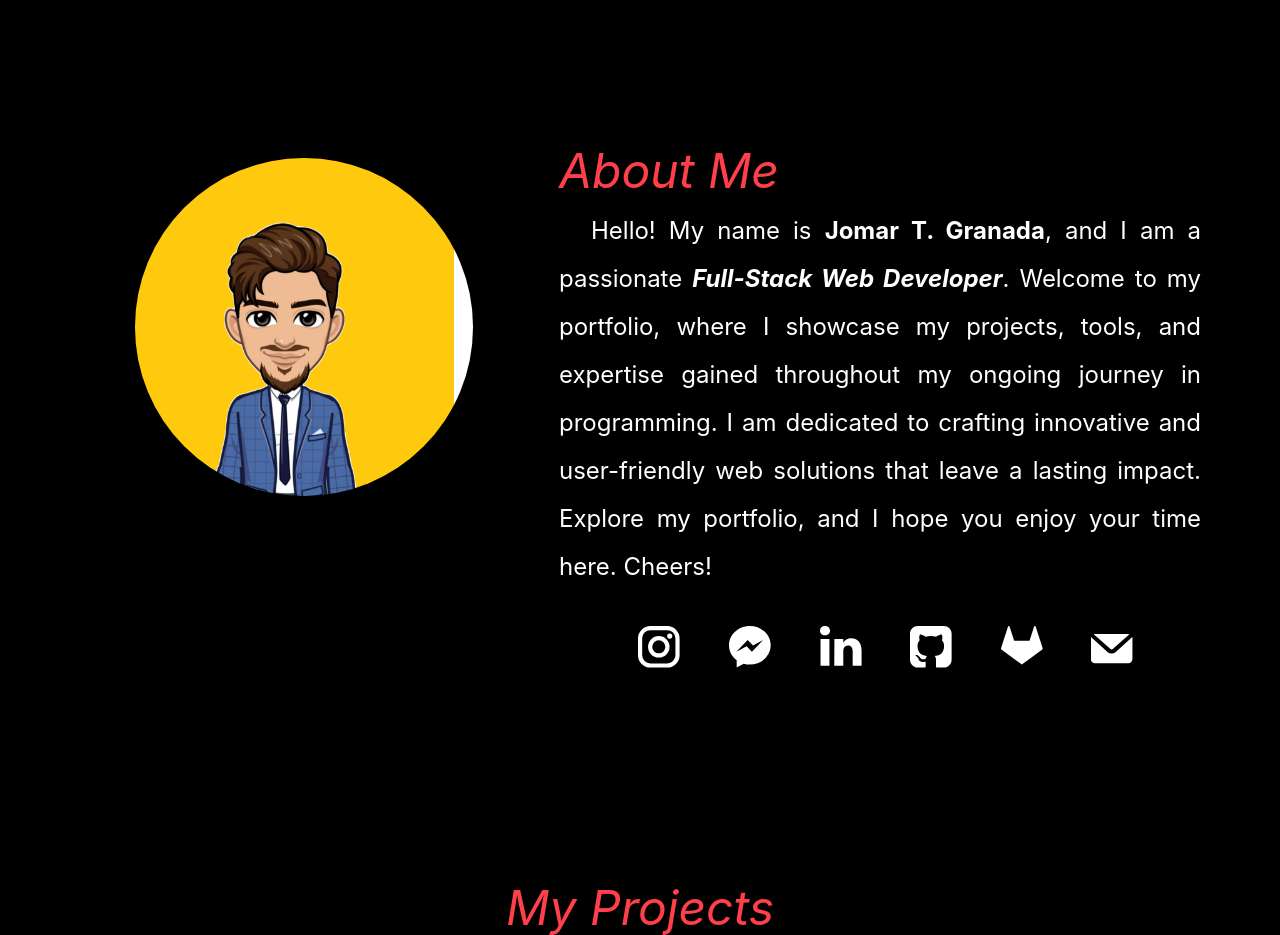
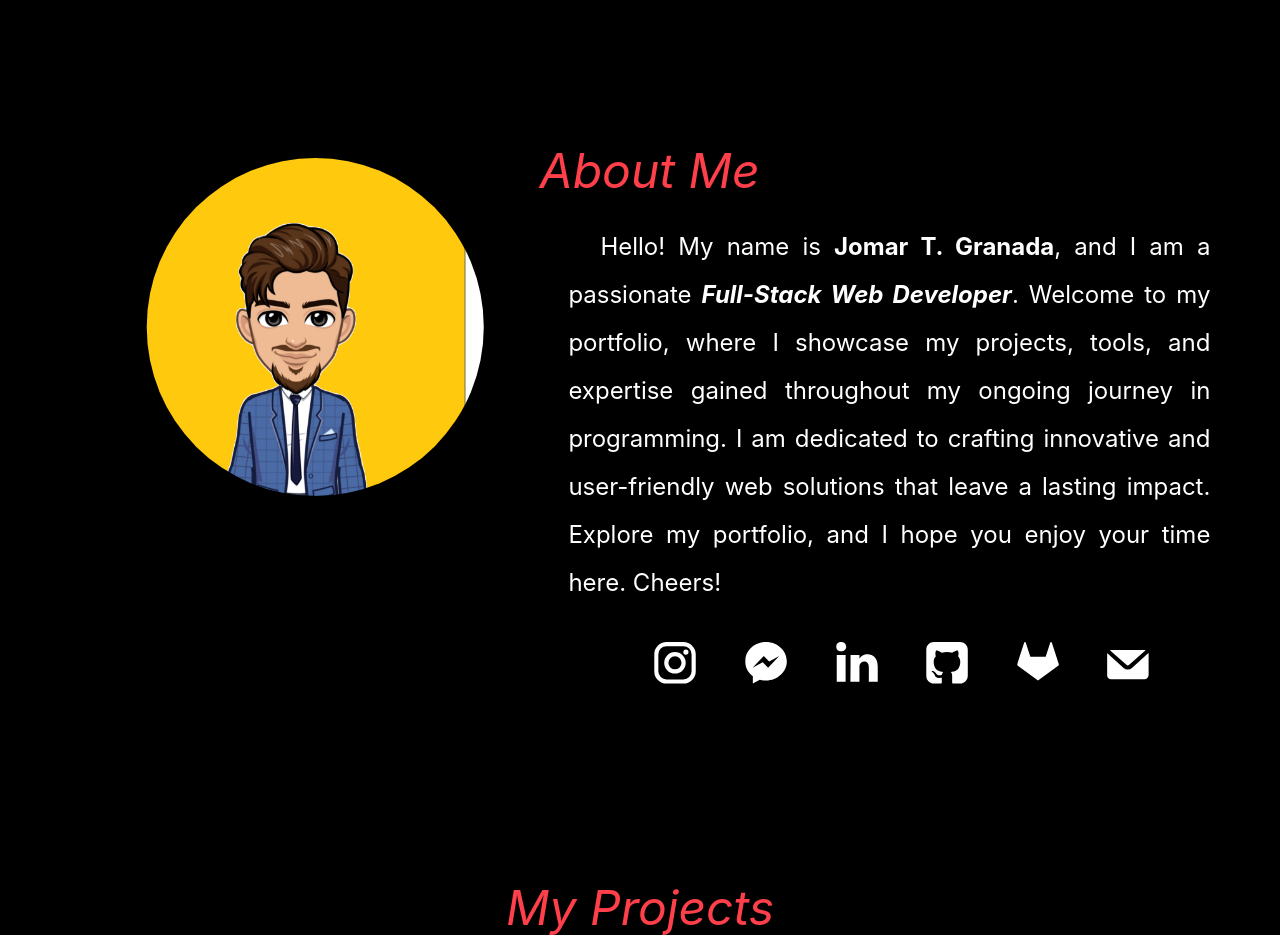
Before and after one commit to Granada-JT/web-developer-portfolio, a website: page index.html in a window 1280 px wide. Shown: the part 800-1735 px from the top of the page. Drawn offline with nearby package versions, Linux system fonts and the light colour scheme; no server answers.

Commit message:
added about me slide-in animations

```diff
--- a/animations.js
+++ b/animations.js
@@ -217,16 +217,16 @@
     setTimeout(() => {
       carouselPics.forEach((carouselPic, index) => {
         carouselPic.style.transitionDelay = `${(index + 1) * 0.05}s`; // Delay each nav item by 0.05 seconds
-        carouselPic.classList.add("show"); // Add the show class to reveal the nav item with a delay
+        carouselPic.classList.add("show", "slide-in-right"); // Add the show class to reveal the nav item with a delay
       });
-    }, 200); // Add a delay of 1 second (1000 milliseconds) before starting the animation
+    },1000); // Add a delay of 1 second (1000 milliseconds) before starting the animation
   };
 
 
   const resetAnimation = function() {
     carouselPics.forEach(carouselPic => {
       carouselPic.style.transitionDelay = ""; // Reset the transition delay
-      carouselPic.classList.remove("show"); // Remove the show class from each nav item
+      carouselPic.classList.remove("show", "slide-in-right"); // Remove the show class from each nav item
     });
   };
 
@@ -251,3 +251,65 @@
 
   window.addEventListener("beforeunload", refreshPage);
 },{ rootMargin: "-1px" });
+
+// This code block animates the about me captions of the carousel
+document.addEventListener("DOMContentLoaded", function() {
+  const homeSection = document.getElementById("home");
+  const aboutMe = Array.from(document.querySelectorAll("#about-me-header, #about-me-caption"));
+  const socialsPics = Array.from(document.querySelectorAll("#carouselSocials img"));
+  const socials = Array.from(document.querySelectorAll("#carouselSocials"));
+
+  const applyAnimation = function() {
+    setTimeout(() => {
+      aboutMe.forEach((caption, index) => {
+        caption.style.transitionDelay = `${(index + 1) * 0.05}s`; // Delay each nav item by 0.05 seconds
+        caption.classList.add("show"); // Add the show class to reveal the nav item with a delay
+      });
+      socialsPics.forEach((socialsPic, index) => {
+        socialsPic.style.transitionDelay = `${(index + 1) * 0.05}s`; // Delay each nav item by 0.05 seconds
+        socialsPic.classList.add("show"); // Add the show class to reveal the nav item with a delay
+      });
+      socials.forEach((socials, index) => {
+        socials.style.transitionDelay = `${(index + 1) * 0.05}s`; // Delay each nav item by 0.05 seconds
+        socials.classList.add("slide-in-left"); // Add the show class to reveal the nav item with a delay
+      });
+    }, 1000); // Add a delay of 1 second (1000 milliseconds) before starting the animation
+  };
+
+
+  const resetAnimation = function() {
+    aboutMe.forEach(caption => {
+      caption.style.transitionDelay = ""; // Reset the transition delay
+      caption.classList.remove("show"); // Remove the show class from each nav item
+    });
+    socialsPics.forEach(socialsPic => {
+      socialsPic.style.transitionDelay = ""; // Reset the transition delay
+      socialsPic.classList.remove("show"); // Remove the show class from each nav item
+    });
+    socials.forEach(socials => {
+      socials.style.transitionDelay = ""; // Reset the transition delay
+      socials.classList.remove("slide-in-left"); // Remove the show class from each nav item
+    });
+  };
+
+  const observer = new IntersectionObserver(entries => {
+    entries.forEach(entry => {
+      if (entry.target === homeSection) {
+        if (entry.isIntersecting) {
+          applyAnimation();
+        } else {
+          resetAnimation();
+        }
+      }
+    });
+  },{ rootMargin: "-1px" });
+
+  const refreshPage = function() {
+    resetAnimation();
+    setTimeout(applyAnimation,0);
+  };
+
+  observer.observe(homeSection);
+
+  window.addEventListener("beforeunload", refreshPage);
+},{ rootMargin: "-1px" });
--- a/index.css
+++ b/index.css
@@ -225,15 +225,34 @@
 }
 
 #about-me-header {
+	opacity: 0;
+}
+
+#about-me-header.show {
+	display: inline-block;
 	color: #FF3F4A;
 	font-size: 3rem;
+	opacity: 1;
+	transition: opacity 1s ease-in-out, transform 1s ease-in-out;
+	margin-left: 10%;
+	transform: translateX(-38%);
 }
 
 #about-me-caption {
+	opacity: 0;
+}
+
+#about-me-caption.show {
+	display: block;
+	position: relative;
+	right: -5rem;
 	line-height: 2;
 	text-indent: 2rem;
 	font-size: 1.5rem;
 	letter-spacing: 0rem;
+	opacity: 1;
+	transition: opacity 1s ease-in-out, transform 1s ease-in-out;
+	transform: translateX(-11%);
 }
 
 #carousel-aboutMe {
@@ -266,19 +285,41 @@
 	width: 75%;
 	height: auto;
 	margin-top: 7.5rem;
-	transition: opacity 1s ease-in-out;
+	margin-left: -10%;
+	transition: opacity 1s ease-in-out, transform 1s ease-in-out;
 	user-select: none;
 }
 
+.slide-in-right {
+	transform: translateX(10%);
+  }
+
+#carouselSocials {
+	position: relative;
+	right: -5rem;
+	transition: transform 1s ease-in-out;
+}
+
+#carouselSocials.slide-in-left {
+	transform: translateX(-9.5%);
+}
+
 #carouselSocials img {
-  	transition: transform 0.3s ease;
+	opacity: 0;
+}
+
+#carouselSocials img.show {
 	min-height: 50px;
 	min-width: 50px;
+	opacity: 1;
+	transition: opacity 1s ease-in-out;
+	margin-right: -10%;
+	display: block;
 }
 
 /* Apply the scale effect on hover */
 #carouselSocials img:hover {
-  	transform: scale(1.1);
+  	transform: scale(1.5);
 }
 /*Landing Section End*/
 
--- a/index.html
+++ b/index.html
@@ -160,7 +160,7 @@
              <!-- End of Carousel div -->
                 <div class="col-lg-7 col-sm-12 order-2 mt-3 text-justify" id="carousel-aboutMe">
                     <i class="mb-3 text-left " id="about-me-header">About Me</i>
-                    <div id="about-me-caption" class="">
+                    <div id="about-me-caption">
                         <p>Hello! My name is <strong>Jomar T. Granada</strong>, and I am a passionate <strong><em>Full-Stack Web Developer</em></strong>. Welcome to my portfolio, where I showcase my projects, tools, and expertise gained throughout my ongoing journey in programming. I am dedicated to crafting innovative and user-friendly web solutions that leave a lasting impact. Explore my portfolio, and I hope you enjoy your time here. Cheers!</p>
                     </div>
                     <!-- <a href="resume.pdf" class="btn btn-primary">Download Resume</a> -->
@@ -168,42 +168,42 @@
                         <div class="col-lg-2 col-2">
                             <div class=" d-flex justify-content-center">
                                 <a href="https://www.instagram.com/jomar_granada/" target="_blank" class="w-50">
-                                    <img src="./images/instagram2.svg" class="w-100">
+                                    <img src="./images/instagram2.svg" class="w-100 socialsPics">
                                 </a>
                             </div>
                         </div>
                         <div class="col-lg-2 col-2">
                             <div class=" d-flex justify-content-center">
                                 <a href="https://m.me/JomarGranadaa" target="_blank" class="w-50">
-                                    <img src="./images/messenger2.svg" class="w-100">
+                                    <img src="./images/messenger2.svg" class="w-100 socialsPics">
                                 </a>
                             </div>
                         </div>
                         <div class="col-lg-2 col-2">
                             <div class=" d-flex justify-content-center">
                                 <a href="https://www.linkedin.com/in/jomar-granada-a33604191/" target="_blank" class="w-50">
-                                    <img src="./images/linkedin2.svg" class="w-100">
+                                    <img src="./images/linkedin2.svg" class="w-100 socialsPics">
                                 </a>
                             </div>
                         </div>
                         <div class="col-lg-2 col-2">
                             <div class=" d-flex justify-content-center">
                                 <a href="https://github.com/Fiiomio" target="_blank" class="w-50">
-                                    <img src="./images/github2.svg" class="w-100">
+                                    <img src="./images/github2.svg" class="w-100 socialsPics">
                                 </a>
                             </div>
                         </div>
                         <div class="col-lg-2 col-2">
                             <div class=" d-flex justify-content-center">
                                 <a href="https://gitlab.com/jomart.granada" target="_blank" class="w-50">
-                                    <img src="./images/gitlab2.svg" class="w-100">
+                                    <img src="./images/gitlab2.svg" class="w-100 socialsPics">
                                 </a>
                             </div>
                         </div>
                         <div class="col-lg-2 col-2">
-                            <div class=" d-flex justify-content-center pt-2">
+                            <div class=" d-flex justify-content-center pt-2 ">
                                 <a href="mailto:jomart.granada@gmail.com" target="_blank" class="w-50">
-                                    <img src="./images/envelope-f2.svg" class="w-100">
+                                    <img src="./images/envelope-f2.svg" class="w-100 socialsPics">
                                 </a>
                             </div>
                         </div>
```
